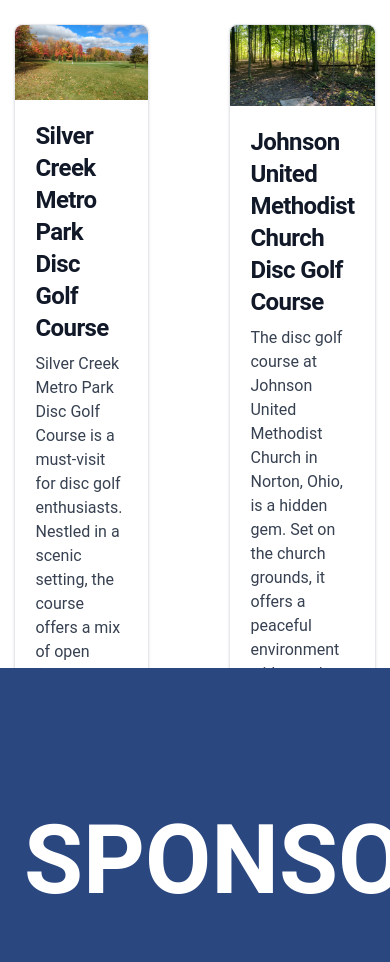
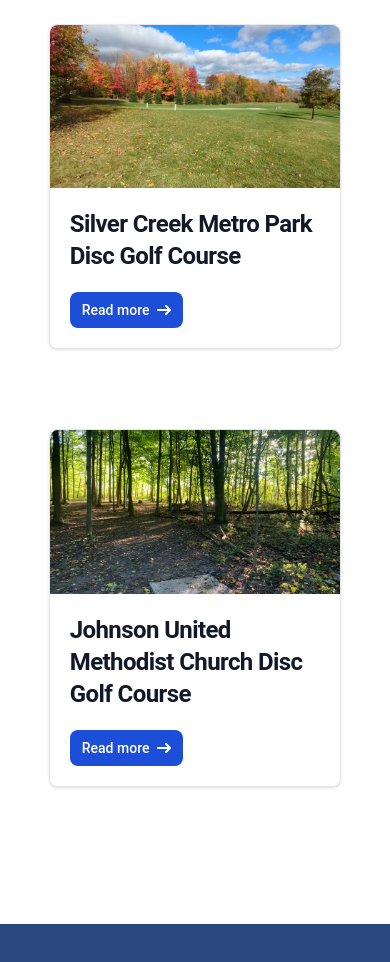
Before and after one commit to AndrewAlllDay/Dev, a React (Vite) app in the folder rubber-city-classic/: page / in a window 390 px wide. Shown: the part 1020-1982 px from the top of the page. Built offline with nearby package versions, Linux system fonts and the light colour scheme.

Commit message:
Updates mobile styling

```diff
--- a/rubber-city-classic/src/components/Hero.jsx
+++ b/rubber-city-classic/src/components/Hero.jsx
@@ -11,11 +11,11 @@
 
       <div class="relative z-10 flex flex-col justify-center items-center h-full text-center">
         <img className='w-[350px] mb-12' src='/images/RCC Logo.png' />
-        <h1 class="md:text-6xl text-3xl mb-2 font-bold text-white tracking-tight leading-tight">
+        <h1 class="md:text-6xl text-4xl mb-2 font-bold text-white tracking-tight leading-tight">
           October 5-6, 2024
         </h1>
         <div className='flex justify-center'>
-          <ReactTyped className='text-white md:text-4xl sm:text-4xl text-5xl font-bold pl-2 md:pl-4' strings={['Two days', 'Three rounds', '$2000+ added pro cash']} typeSpeed={70} backSpeed={40} loop />
+          <ReactTyped className='text-white md:text-4xl text-3xl font-bold pl-2 md:pl-4' strings={['Two days', 'Three rounds', '$2000+ added pro cash']} typeSpeed={70} backSpeed={40} loop />
         </div>
 
         <a href="#about-me" class="absolute block mx-auto text-xl md:mt-96 bottom-0 left-1/2 -ml-10 mt-80">
--- a/rubber-city-classic/src/components/cards.jsx
+++ b/rubber-city-classic/src/components/cards.jsx
@@ -2,23 +2,23 @@
 
 const cards = () => {
     return (
-        <div className='h-screen w-full'>
+        <div className='md:h-screen h-[1100px] w-full'>
 
             <div>
                 <div className='align-middle pt-20'>
                     <h1 className='mx-auto justify-center w-1/2 text-center mb-12 font-bold text-3xl'>The Courses for 2024</h1>
-                    <div className='w-1/2 flex flex-row justify-center mx-auto space-x-20'>
+                    <div className='w-3/4 md:w-1/2 flex md:flex-row flex-col justify-center mx-auto space-y-20 md:space-x-20 space-x-0 md:space-y-0'>
                         <div>
-                            <div class="min-h-[610px] max-w-md bg-white border border-gray-200 rounded-lg shadow dark:bg-gray-800 dark:border-gray-700 z-100">
-                                <a href="#">
-                                    <img class="rounded-t-lg" src="/images/Sc pic.jpg" alt="" />
-                                </a>
+                            <div class="md:min-h-[610px] max-w-md bg-white border border-gray-200 rounded-lg shadow dark:bg-gray-800 dark:border-gray-700 z-100">
+
+                                <img class="rounded-t-lg" src="/images/Sc pic.jpg" alt="" />
+
                                 <div class="p-5">
-                                    <a href="#">
-                                        <h5 class="w-3/4 mb-2 text-2xl font-bold tracking-tight text-gray-900 dark:text-white">Silver Creek Metro Park Disc Golf Course</h5>
-                                    </a>
-                                    <p class="mb-3 font-normal text-gray-700 dark:text-gray-400">Silver Creek Metro Park Disc Golf Course is a must-visit for disc golf enthusiasts. Nestled in a scenic setting, the course offers a mix of open fields and wooded areas, with challenging holes that appeal to players of all skill levels. Its well-maintained fairways and thoughtful layout make it a fun and engaging experience, perfect for anyone looking to enjoy a day of disc golf in a beautiful natural environment.</p>
-                                    <a href="https://udisc.com/courses/silver-creek-metro-park-k1Em" target='_blank' class="inline-flex items-center px-3 py-2 text-sm font-medium text-center text-white bg-blue-700 rounded-lg hover:bg-blue-800 focus:ring-4 focus:outline-none focus:ring-blue-300 dark:bg-blue-600 dark:hover:bg-blue-700 dark:focus:ring-blue-800">
+
+                                    <h5 class="md:w-3/4 mb-2 text-2xl font-bold tracking-tight text-gray-900 dark:text-white">Silver Creek Metro Park Disc Golf Course</h5>
+
+                                    <p class="mb-3 font-normal text-gray-700 dark:text-gray-400 hidden md:block">Silver Creek Metro Park Disc Golf Course is a must-visit for disc golf enthusiasts. Nestled in a scenic setting, the course offers a mix of open fields and wooded areas, with challenging holes that appeal to players of all skill levels. Its well-maintained fairways and thoughtful layout make it a fun and engaging experience, perfect for anyone looking to enjoy a day of disc golf in a beautiful natural environment.</p>
+                                    <a href="https://udisc.com/courses/silver-creek-metro-park-k1Em" target='_blank' class="inline-flex items-center px-3 py-2 mt-3 md:mt-0 text-sm font-medium text-center text-white bg-blue-700 rounded-lg hover:bg-blue-800 focus:ring-4 focus:outline-none focus:ring-blue-300 dark:bg-blue-600 dark:hover:bg-blue-700 dark:focus:ring-blue-800">
                                         Read more
                                         <svg class="rtl:rotate-180 w-3.5 h-3.5 ms-2" aria-hidden="true" xmlns="http://www.w3.org/2000/svg" fill="none" viewBox="0 0 14 10">
                                             <path stroke="currentColor" stroke-linecap="round" stroke-linejoin="round" stroke-width="2" d="M1 5h12m0 0L9 1m4 4L9 9" />
@@ -29,7 +29,7 @@
                         </div>
                         <div>
                             <div>
-                                <div class="max-w-md min-h-[610px] bg-white border border-gray-200 rounded-lg shadow dark:bg-gray-800 dark:border-gray-700">
+                                <div class="max-w-md md:min-h-[610px] bg-white border border-gray-200 rounded-lg shadow dark:bg-gray-800 dark:border-gray-700">
                                     <a href="#">
                                         <img class="rounded-t-lg" src="/images/Johnson.jpg" alt="" />
                                     </a>
@@ -37,8 +37,8 @@
                                         <a href="#">
                                             <h5 class="mb-2 text-2xl font-bold tracking-tight text-gray-900 dark:text-white">Johnson United Methodist Church Disc Golf Course</h5>
                                         </a>
-                                        <p class="mb-3 font-normal text-gray-700 dark:text-gray-400">The disc golf course at Johnson United Methodist Church in Norton, Ohio, is a hidden gem. Set on the church grounds, it offers a peaceful environment with a variety of hole layouts that challenge players of all skill levels. It's an ideal spot for a casual round in a welcoming, community-focused setting.</p>
-                                        <a href="https://udisc.com/courses/johnson-umc-lords-landing-dgc-OwMf" target='_blank' class="inline-flex items-center px-3 py-2 mt-12 text-sm font-medium text-center text-white bg-blue-700 rounded-lg hover:bg-blue-800 focus:ring-4 focus:outline-none focus:ring-blue-300 dark:bg-blue-600 dark:hover:bg-blue-700 dark:focus:ring-blue-800">
+                                        <p class="mb-3 font-normal text-gray-700 dark:text-gray-400 hidden md:block">The disc golf course at Johnson United Methodist Church in Norton, Ohio, is a hidden gem. Set on the church grounds, it offers a peaceful environment with a variety of hole layouts that challenge players of all skill levels. It's an ideal spot for a casual round in a welcoming, community-focused setting.</p>
+                                        <a href="https://udisc.com/courses/johnson-umc-lords-landing-dgc-OwMf" target='_blank' class="inline-flex items-center px-3 py-2 mt-3 md:mt-12 text-sm font-medium text-center text-white bg-blue-700 rounded-lg hover:bg-blue-800 focus:ring-4 focus:outline-none focus:ring-blue-300 dark:bg-blue-600 dark:hover:bg-blue-700 dark:focus:ring-blue-800">
                                             Read more
                                             <svg class="rtl:rotate-180 w-3.5 h-3.5 ms-2" aria-hidden="true" xmlns="http://www.w3.org/2000/svg" fill="none" viewBox="0 0 14 10">
                                                 <path stroke="currentColor" stroke-linecap="round" stroke-linejoin="round" stroke-width="2" d="M1 5h12m0 0L9 1m4 4L9 9" />
--- a/rubber-city-classic/src/components/sponsors.jsx
+++ b/rubber-city-classic/src/components/sponsors.jsx
@@ -3,23 +3,23 @@
 const sponsors = () => {
     return (
         <div class="relative bg-cityblue h-screen text-white overflow-hidden">
-            <h1 className='text-8xl uppercase font-bold mt-36 pl-6'> Sponsors</h1>
-            <div class="container mx-auto mt-20 p-4">
+            <h1 className='text-6xl md:text-8xl uppercase font-bold mt-16 text-center md:text-left md:mt-36 md:pl-6'> Sponsors</h1>
+            <div class="container mx-auto mt-12 md:mt-20 p-4">
                 <div class="grid grid-cols-1 sm:grid-cols-2 lg:grid-cols-3 gap-8 text-cityblue">
-                    <div class="bg-white p-6 rounded-lg shadow-lg">
-                        <img className='w-[60%] mx-auto' src='/images/RCC Logo.png' />
+                    <div class="bg-white p-6 rounded-lg shadow-lg flex flex-row-reverse">
+                        <img className='w-[40%] md:w-[60%] mx-auto' src='/images/RCC Logo.png' />
                         <h2 class="text-xl font-bold mb-2 text-center uppercase mt-6">Title Sponsor</h2>
                     </div>
-                    <div class="bg-white p-6 rounded-lg shadow-lg">
-                        <img className='w-[60%] mx-auto' src='/images/RCC Logo.png' />
+                    <div class="bg-white p-6 rounded-lg shadow-lg flex flex-row-reverse">
+                        <img className='w-[40%] md:w-[60%] mx-auto' src='/images/RCC Logo.png' />
                         <h2 class="text-xl font-bold mb-2 text-center uppercase mt-6">Silver Level Sponsor</h2>
                     </div>
-                    <div class="bg-white p-6 rounded-lg shadow-lg">
-                        <img className='w-[60%] mx-auto' src='/images/RCC Logo.png' />
+                    <div class="bg-white p-6 rounded-lg shadow-lg flex flex-row-reverse">
+                        <img className='w-[40%] md:w-[60%] mx-auto' src='/images/RCC Logo.png' />
                         <h2 class="text-xl font-bold mb-2"></h2>
                     </div>
                 </div>
-            </div>xl
+            </div>
         </div>
     )
 }
```
